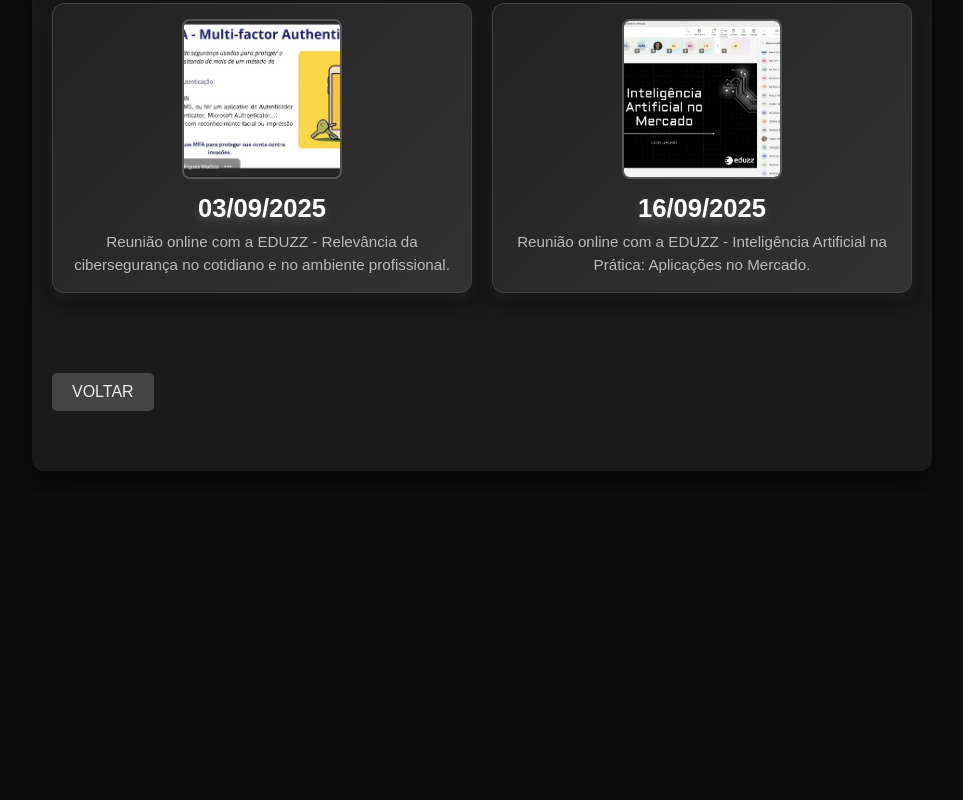
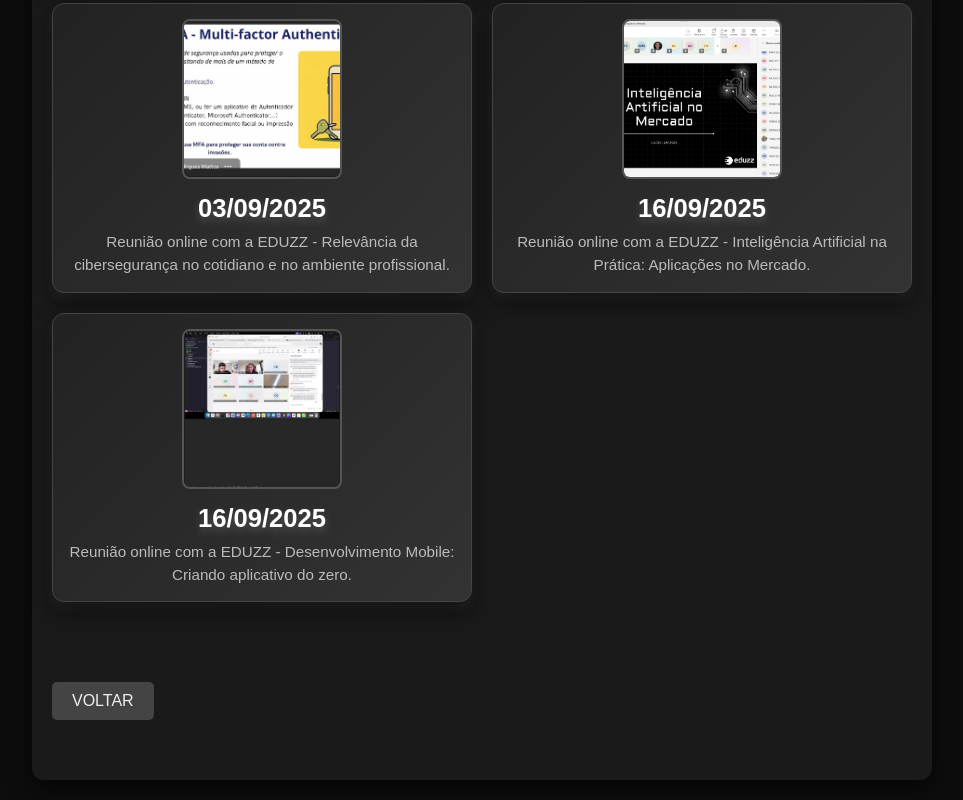
Before and after one commit to leonardoMartinsB/Portfolio-PTECH, a plain HTML site: page ptech.html in a window 1280 px wide. Shown: the part 4378-5178 px from the top of the page, without its empty margins (158-1121 px from the left). Before the commit the page ends 4869 px from the top, so only its background shows below. Drawn offline with Linux system fonts and the light colour scheme.

Commit message:
Refactor ptech.html for improved structure

```diff
--- a/ptech.html
+++ b/ptech.html
@@ -198,6 +198,13 @@
                             <p>Reunião online com a EDUZZ -  Inteligência Artificial na Prática: Aplicações no Mercado.</p>
                         </div>
                     </div>
+                    <div class="activity-card">
+                        <img src="img/P-tech/30-10-25.jpeg" alt="Imagem da Atividade 2" onclick="openModal(this.src)">
+                        <div class="activity-info">
+                            <h2>16/09/2025</h2>
+                            <p>Reunião online com a EDUZZ -  Desenvolvimento Mobile: Criando aplicativo do zero.</p>
+                        </div>
+                    </div>
                 </div>
                 <a href="javascript:history.back()" class="back-btn">Voltar</a>
             </div>
```
